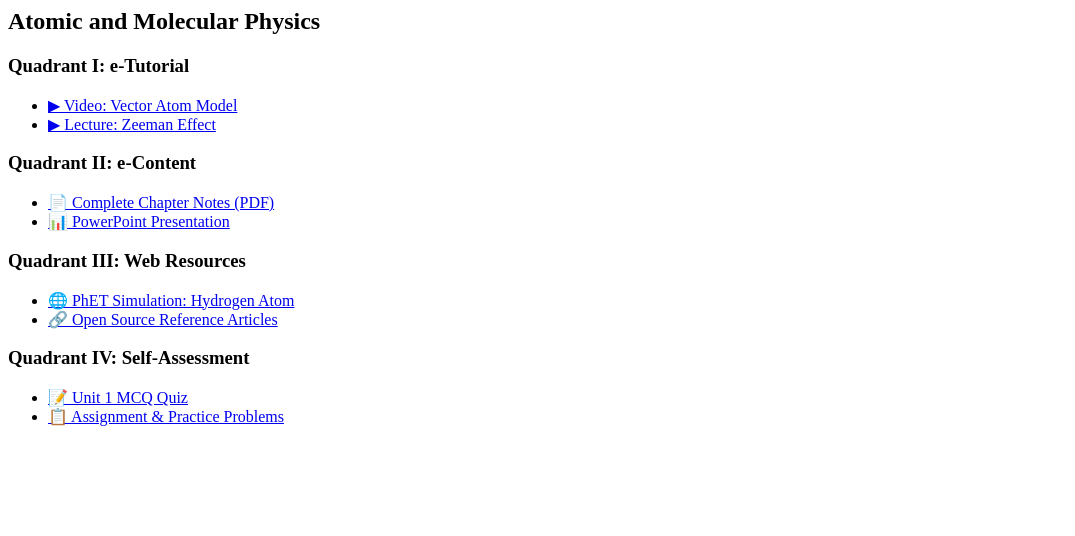
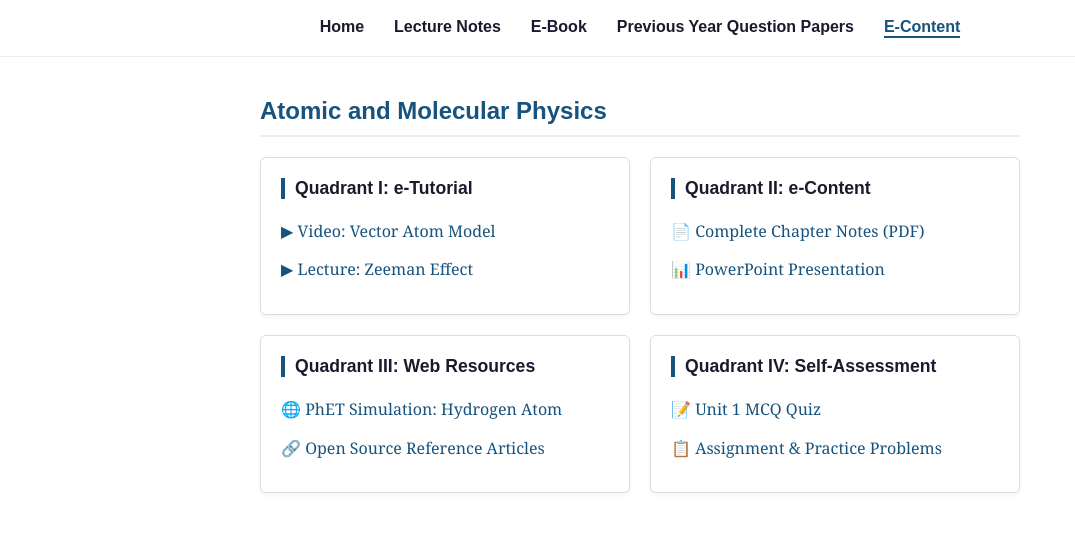
Before and after one commit to h9783205-hash/Physics-Resource, a plain HTML site: page e-content.html in a window 1280 px wide. Shown: the whole page, without its empty margins (0-1075 px from the left). Drawn offline with nearby package versions, Linux system fonts and the light colour scheme.

Commit message:
Update e-content.html

```diff
--- a/e-content.html
+++ b/e-content.html
@@ -1,3 +1,27 @@
+<!DOCTYPE html>
+<html>
+<head>
+<meta charset="UTF-8">
+<title>E-Content — Physics Resource</title>
+<link rel="stylesheet" href="style.css">
+<script src="https://cdn.jsdelivr.net/npm/marked/marked.min.js"></script>
+<script id="MathJax-script" async src="https://cdnjs.cloudflare.com/ajax/libs/mathjax/3.2.2/es5/tex-mml-svg.js"></script>
+<link rel="manifest" href="manifest.json">
+<meta name="theme-color" content="#16537e">
+</head>
+<body>
+
+<!-- Navigation Bar -->
+<nav>
+  <a href="index.html">Home</a>
+  <a href="lecture-notes.html">Lecture Notes</a>
+  <a href="ebooks.html">E-Book</a>
+  <a href="previous-papers.html">Previous Year Question Papers</a>
+  <a href="e-content.html" class="active">E-Content</a>
+</nav>
+
+<!-- Main Content Area -->
+<div class="content">
   <section class="course-section">
     <h2 class="course-title">Atomic and Molecular Physics</h2>
 
@@ -41,3 +65,7 @@
 
     </div>
   </section>
+</div>
+
+</body>
+</html>
```
Lines whose indentation alone changed are shown as unchanged.
